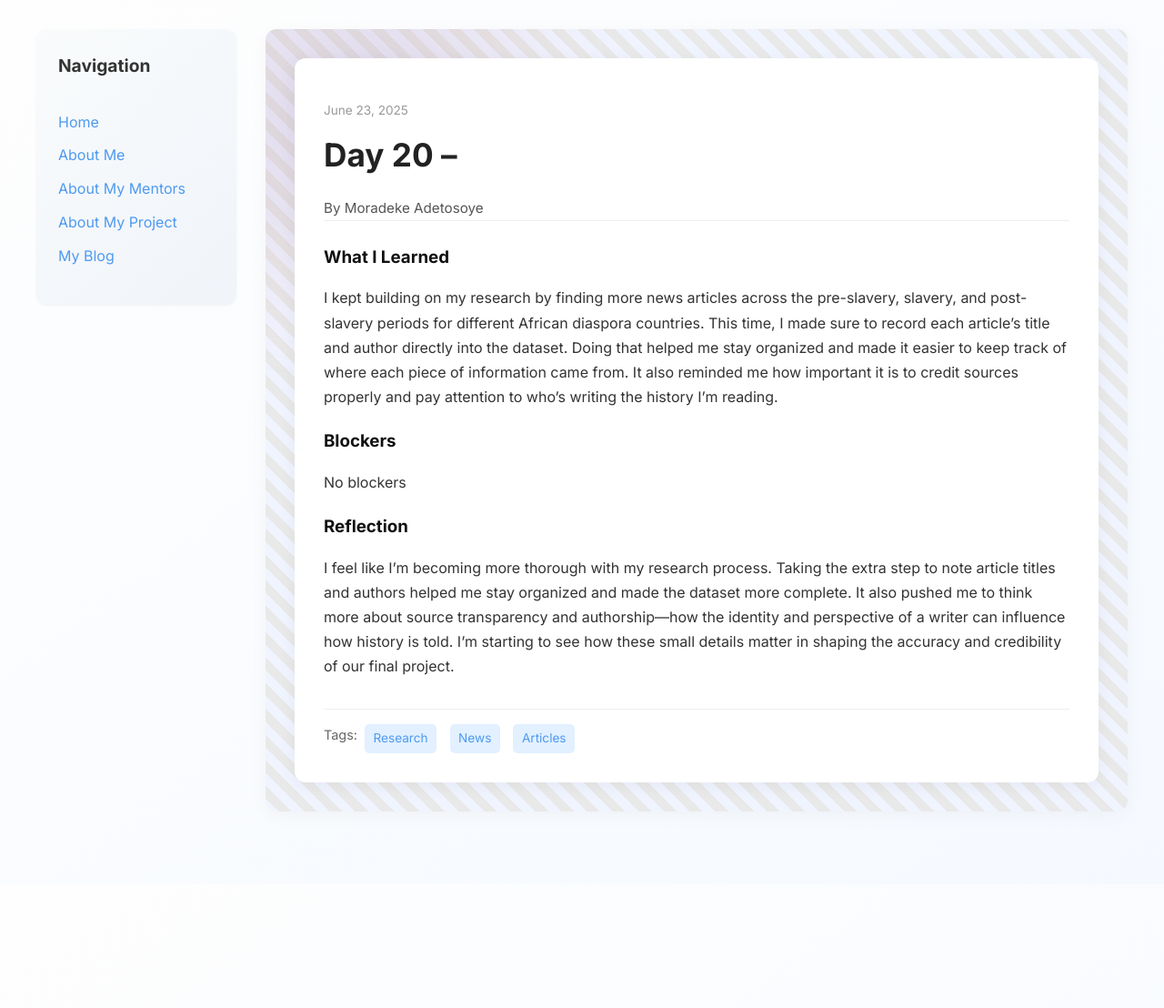
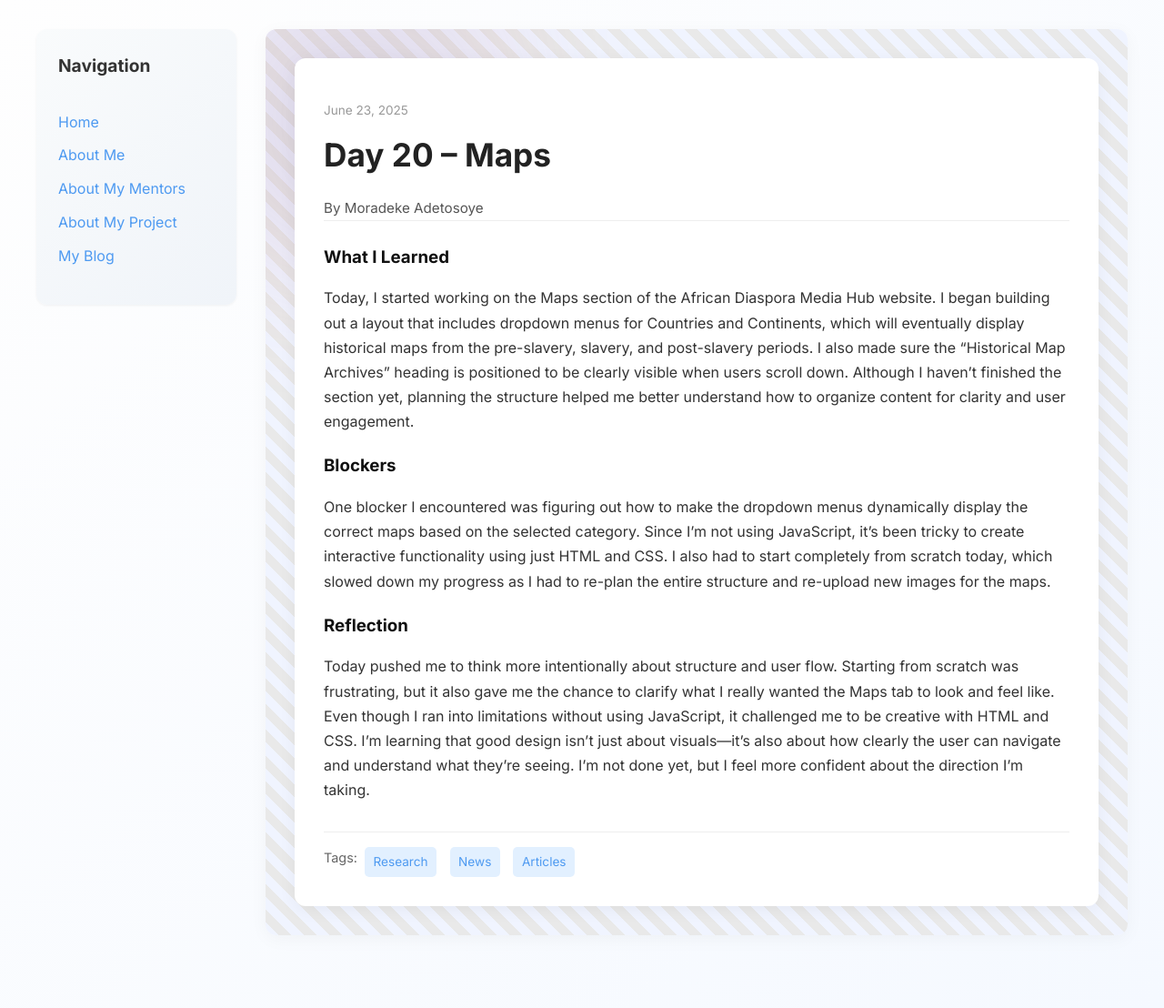
Before and after one commit to deke-a/deke-a.github.io, a Jekyll site: the page built from _posts/2025-06-23-day-20.md, in a window 1280 px wide. Shown: the whole page at 91% size. Built offline with Jekyll 4.4.1, drawn with Linux system fonts in a browser that asks for light colours; before the commit the page ends 972 px from its top, so only the background shows below that.

Commit message:
Update 2025-06-23-day-20.md

```diff
--- a/_posts/2025-06-23-day-20.md
+++ b/_posts/2025-06-23-day-20.md
@@ -1,21 +1,21 @@
 ---
 layout: post
-title: "Day 20 – "
+title: "Day 20 – Maps"
 date: 2025-06-23
 author: Moradeke Adetosoye
 permalink: /day20.html
 tags: ["Research", "News", "Articles"]
 
 what_i_learned: |
-  I kept building on my research by finding more news articles across the pre-slavery, slavery, and post-slavery periods for different African diaspora countries. This time, I made sure to record each article’s title and author directly into the dataset. Doing that helped me stay organized and made it easier to keep track of where each piece of information came from. It also reminded me how important it is to credit sources properly and pay attention to who’s writing the history I'm reading.
+  Today, I started working on the Maps section of the African Diaspora Media Hub website. I began building out a layout that includes dropdown menus for Countries and Continents, which will eventually display historical maps from the pre-slavery, slavery, and post-slavery periods. I also made sure the “Historical Map Archives” heading is positioned to be clearly visible when users scroll down. Although I haven’t finished the section yet, planning the structure helped me better understand how to organize content for clarity and user engagement.
 
 
 blockers: |
-  No blockers
+  One blocker I encountered was figuring out how to make the dropdown menus dynamically display the correct maps based on the selected category. Since I’m not using JavaScript, it’s been tricky to create interactive functionality using just HTML and CSS. I also had to start completely from scratch today, which slowed down my progress as I had to re-plan the entire structure and re-upload new images for the maps.
 
 
 reflection: |
-  I feel like I’m becoming more thorough with my research process. Taking the extra step to note article titles and authors helped me stay organized and made the dataset more complete. It also pushed me to think more about source transparency and authorship—how the identity and perspective of a writer can influence how history is told. I’m starting to see how these small details matter in shaping the accuracy and credibility of our final project.
+  Today pushed me to think more intentionally about structure and user flow. Starting from scratch was frustrating, but it also gave me the chance to clarify what I really wanted the Maps tab to look and feel like. Even though I ran into limitations without using JavaScript, it challenged me to be creative with HTML and CSS. I’m learning that good design isn’t just about visuals—it’s also about how clearly the user can navigate and understand what they’re seeing. I’m not done yet, but I feel more confident about the direction I’m taking.
 
 
 
```
